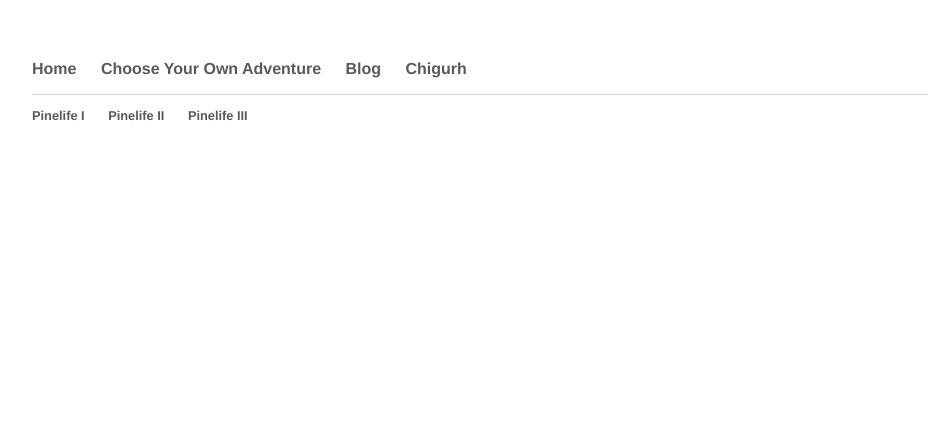
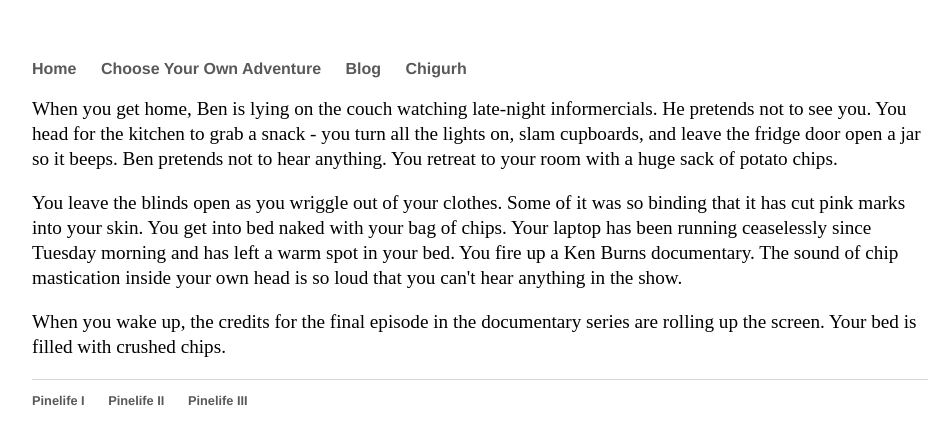
Before and after one commit to Pinelife/pinelife.github.io, a Jekyll site: the page built from Hellhole/Room5.html, in a window 1280 px wide. Shown: the top 445 px of the page, without its empty margins (160-1112 px from the left). Built offline with Jekyll 4.4.1, drawn with Linux system fonts in a browser that asks for light colours.

Commit message:
Update Room5.html

```diff
--- a/Hellhole/Room5.html
+++ b/Hellhole/Room5.html
@@ -2,3 +2,11 @@
 layout: default
 title: Pinelife
 ---
+
+<p>When you get home, Ben is lying on the couch watching late-night informercials. He pretends not to see you. You head for the kitchen to grab a snack - you turn all the lights on, slam cupboards, and leave the fridge door open a jar so it beeps. Ben pretends not to hear anything. You retreat to your room with a huge sack of potato chips.</p>
+<p>
+You leave the blinds open as you wriggle out of your clothes. Some of it was so binding that it has cut pink marks into your skin. You get into bed naked with your bag of chips. Your laptop has been running ceaselessly since Tuesday morning and has left a warm spot in your bed. You fire up a Ken Burns documentary. The sound of chip mastication inside your own head is so loud that you can't hear anything in the show.
+</p>
+<p>
+When you wake up, the credits for the final episode in the documentary series are rolling up the screen. Your bed is filled with crushed chips.
+</p>
```
